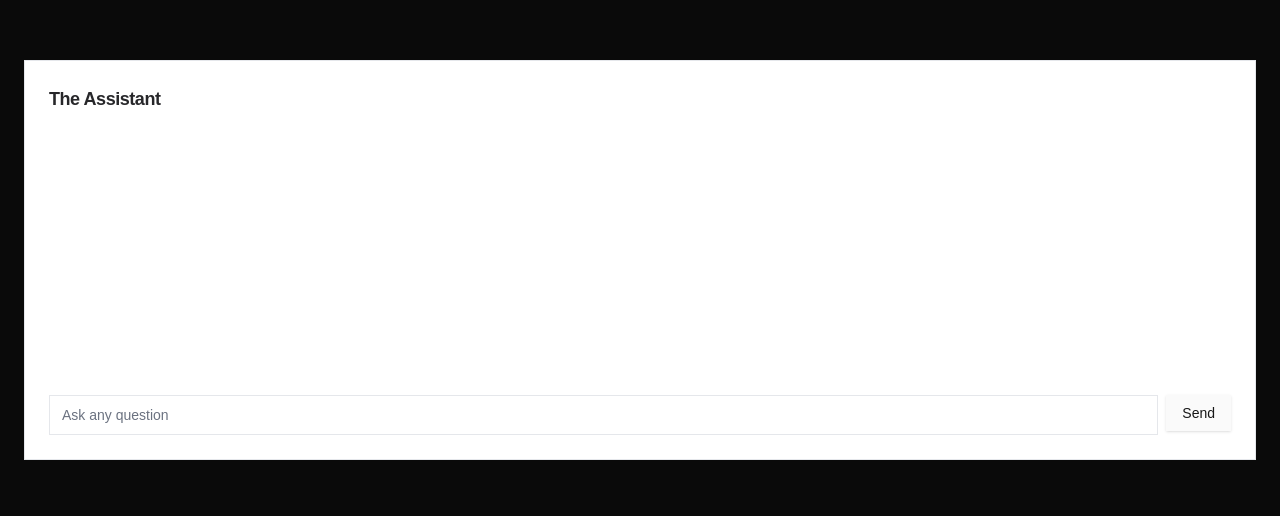
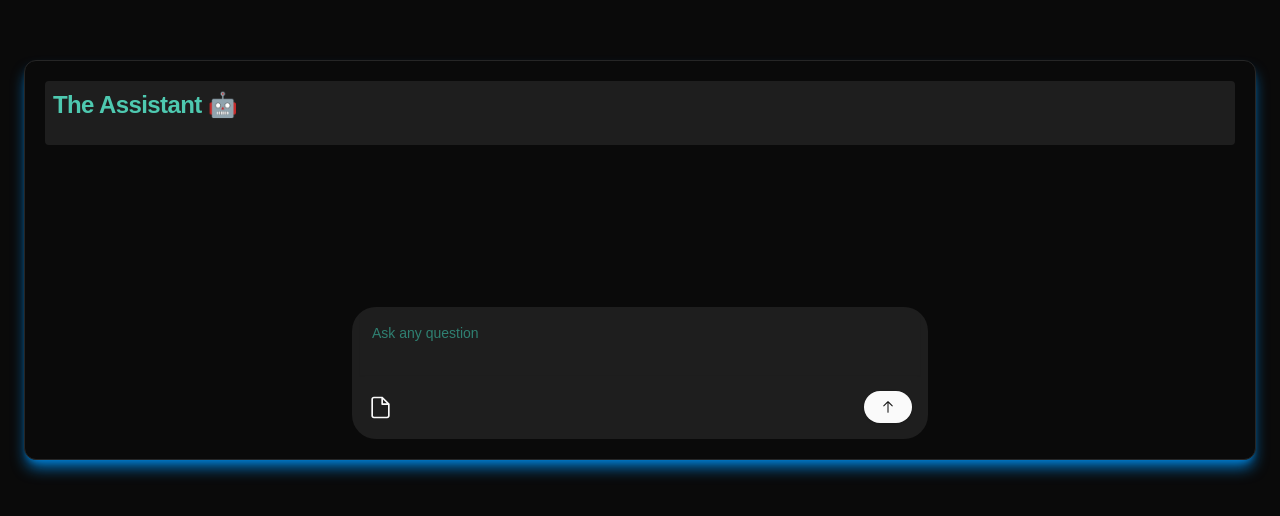
Before and after one commit to Jean-Christoffer/chat, a Next.js app: page / in a window 1280 px wide. Shown: the part 140-656 px from the top of the page. Built offline with nearby package versions, Linux system fonts and the light colour scheme.

Commit message:
feat: better ux, start on fileupload

```diff
--- a/src/app/page.tsx
+++ b/src/app/page.tsx
@@ -4,7 +4,9 @@ import { useChat } from "@ai-sdk/react";
 import { Chat as ChatMessage } from "../components/Chat";
 import { Button } from "@/components/ui/button";
 import { useEffect, useRef } from "react";
-
+import FileUpload from "@/components/FileUpload";
+import { Textarea } from "@/components/ui/textarea";
+import Arrow from "@/components/Arrow";
 export default function Chat() {
   const { messages, input, handleInputChange, handleSubmit, error } = useChat({
     maxSteps: 10,
@@ -16,16 +18,16 @@ export default function Chat() {
   }, [messages]);
 
   return (
-    <div className="p-6 h-screen flex flex-col justify-center items-center">
+    <main className="p-6 h-screen flex flex-col justify-center items-center">
       <div
         id="chat-container"
-        className="flex flex-col bg-white p-6 rounded-lg border border-[#e5e7eb] min-h-[50vh]  max-w-7xl w-full"
+        className="flex flex-col p-5 rounded-xl border  min-h-[50vh]  max-w-7xl w-full shadow-lg shadow-[#007acc] bg-[#0A0A0A]"
       >
-        <div className="flex flex-col space-y-1.5 pb-6 ">
-          <h2 className="font-semibold text-lg tracking-tight text-zinc-800">
-            The Assistant
-          </h2>
-        </div>
+        <header className="flex flex-col space-y-1.5 pb-6 bg-[#1e1e1e] p-2 rounded ">
+          <h1 className="font-bold text-2xl  tracking-tight text-[#4EC9B0]">
+            The Assistant 🤖
+          </h1>
+        </header>
         <div className="overflow-y-auto">
           <div
             className="pr-4 overflow-y-auto"
@@ -58,23 +60,37 @@ export default function Chat() {
           </div>
         </div>
         {error && (
-          <div className="text-red-500 text-sm mt-2">{error?.message}</div>
+          <div className="text-red  -500 text-sm mt-2">{error?.message}</div>
         )}
-        <div className="flex min-w-full pt-5 mt-auto">
+
+        <div className="flex   max-w-xl  mx-auto mt-auto rounded-3xl w-full bg-[#1e1e1e] p-2">
           <form
             onSubmit={handleSubmit}
-            className="flex w-full justify-center space-x-2"
+            className="flex flex-col items-center gap-2 justify-center  w-full"
           >
-            <input
-              className="flex w-full h-10 rounded-md border border-[#e5e7eb] px-3 py-2 text-sm placeholder-[#6b7280] focus:outline-none focus:ring-2 focus:ring-[#9ca3af] disabled:cursor-not-allowed disabled:opacity-50 text-[#030712] focus-visible:ring-offset-2"
+            <Textarea
+              className="resize-none border-none text-[#4EC9B0] placeholder-[#2F8072] "
+              rows={2}
               placeholder="Ask any question"
               value={input}
+              onKeyDown={(e) => {
+                if (e.key === "Enter" && !e.shiftKey) {
+                  e.preventDefault();
+                  handleSubmit();
+                }
+              }}
               onChange={handleInputChange}
             />
-            <Button onClick={handleSubmit}>Send</Button>
+            <div className="flex items-center justify-between w-full p-2">
+              <FileUpload />
+
+              <Button onClick={handleSubmit} className=" h-full rounded-full">
+                <Arrow />
+              </Button>
+            </div>
           </form>
         </div>
       </div>
-    </div>
+    </main>
   );
 }
--- /dev/null
+++ b/src/components/Arrow.tsx
@@ -0,0 +1,18 @@
+export default function Arrow() {
+  return (
+    <svg
+      width="15"
+      height="15"
+      viewBox="0 0 15 15"
+      fill="none"
+      xmlns="http://www.w3.org/2000/svg"
+    >
+      <path
+        d="M7.14645 2.14645C7.34171 1.95118 7.65829 1.95118 7.85355 2.14645L11.8536 6.14645C12.0488 6.34171 12.0488 6.65829 11.8536 6.85355C11.6583 7.04882 11.3417 7.04882 11.1464 6.85355L8 3.70711L8 12.5C8 12.7761 7.77614 13 7.5 13C7.22386 13 7 12.7761 7 12.5L7 3.70711L3.85355 6.85355C3.65829 7.04882 3.34171 7.04882 3.14645 6.85355C2.95118 6.65829 2.95118 6.34171 3.14645 6.14645L7.14645 2.14645Z"
+        fill="currentColor"
+        fillRule="evenodd"
+        clipRule="evenodd"
+      ></path>
+    </svg>
+  );
+}
--- a/src/components/Chat.tsx
+++ b/src/components/Chat.tsx
@@ -12,11 +12,19 @@ export const Chat = ({
 }) => {
   return (
     <div
-      className="flex gap-3 my-4 text-gray-600 text-sm flex-1"
+      className="flex gap-3 my-4 text-white text-sm flex-1"
       style={{ overflowAnchor: "none" }}
     >
       <div className="leading-relaxed">
-        <span className="block font-bold text-gray-700">{role} </span>
+        <strong>
+          <span
+            className={`${
+              role === "user" ? "text-[#007acc]" : "text-[#DCDCAA]"
+            } block font-bold`}
+          >
+            {role}{" "}
+          </span>
+        </strong>
         {role === "user" ? (
           <span>{message}</span>
         ) : (
--- /dev/null
+++ b/src/components/FileUpload.tsx
@@ -0,0 +1,38 @@
+import { useRef } from "react";
+
+const FileUpload = () => {
+  const fileInputRef = useRef<HTMLInputElement | null>(null);
+
+  const handleClick = () => {
+    fileInputRef.current?.click();
+  };
+
+  return (
+    <div className="flex items-center gap-2">
+      <input
+        type="file"
+        accept=".docx, .csv, .json, .pdf"
+        ref={fileInputRef}
+        className="hidden"
+      />
+      <svg
+        width="25"
+        height="25"
+        viewBox="0 0 15 15"
+        fill="none"
+        xmlns="http://www.w3.org/2000/svg"
+        onClick={handleClick}
+        className="cursor-pointer hover:opacity-80 transition"
+      >
+        <path
+          d="M3.5 2C3.22386 2 3 2.22386 3 2.5V12.5C3 12.7761 3.22386 13 3.5 13H11.5C11.7761 13 12 12.7761 12 12.5V6H8.5C8.22386 6 8 5.77614 8 5.5V2H3.5ZM9 2.70711L11.2929 5H9V2.70711ZM2 2.5C2 1.67157 2.67157 1 3.5 1H8.5C8.63261 1 8.75979 1.05268 8.85355 1.14645L12.8536 5.14645C12.9473 5.24021 13 5.36739 13 5.5V12.5C13 13.3284 12.3284 14 11.5 14H3.5C2.67157 14 2 13.3284 2 12.5V2.5Z"
+          fill="currentColor"
+          fillRule="evenodd"
+          clipRule="evenodd"
+        />
+      </svg>
+    </div>
+  );
+};
+
+export default FileUpload;
--- /dev/null
+++ b/src/components/ui/input.tsx
@@ -0,0 +1,22 @@
+import * as React from "react"
+
+import { cn } from "@/lib/utils"
+
+const Input = React.forwardRef<HTMLInputElement, React.ComponentProps<"input">>(
+  ({ className, type, ...props }, ref) => {
+    return (
+      <input
+        type={type}
+        className={cn(
+          "flex h-9 w-full rounded-md border border-input bg-transparent px-3 py-1 text-base shadow-sm transition-colors file:border-0 file:bg-transparent file:text-sm file:font-medium file:text-foreground placeholder:text-muted-foreground focus-visible:outline-none focus-visible:ring-1 focus-visible:ring-ring disabled:cursor-not-allowed disabled:opacity-50 md:text-sm",
+          className
+        )}
+        ref={ref}
+        {...props}
+      />
+    )
+  }
+)
+Input.displayName = "Input"
+
+export { Input }
--- /dev/null
+++ b/src/components/ui/textarea.tsx
@@ -0,0 +1,22 @@
+import * as React from "react";
+
+import { cn } from "@/lib/utils";
+
+const Textarea = React.forwardRef<
+  HTMLTextAreaElement,
+  React.ComponentProps<"textarea">
+>(({ className, ...props }, ref) => {
+  return (
+    <textarea
+      className={cn(
+        "flex min-h-[60px] w-full rounded-md border border-input bg-transparent px-3 py-2 text-base shadow-sm  focus-visible:outline-none focus-visible:ring-0 focus-visible:ring-ring disabled:cursor-not-allowed disabled:opacity-50 md:text-sm",
+        className
+      )}
+      ref={ref}
+      {...props}
+    />
+  );
+});
+Textarea.displayName = "Textarea";
+
+export { Textarea };
--- a/tailwind.config.ts
+++ b/tailwind.config.ts
@@ -1,4 +1,5 @@
 import type { Config } from "tailwindcss";
+import tailwindcssAnimate from "tailwindcss-animate";
 
 export default {
 	darkMode: ["class"],
@@ -10,53 +11,54 @@ export default {
 	theme: {
 		extend: {
 			colors: {
-  			background: 'hsl(var(--background))',
-  			foreground: 'hsl(var(--foreground))',
+				avocado: "#d923ba",
+				background: "hsl(var(--background))",
+				foreground: "hsl(var(--foreground))",
 				card: {
-  				DEFAULT: 'hsl(var(--card))',
-  				foreground: 'hsl(var(--card-foreground))'
+					DEFAULT: "hsl(var(--card))",
+					foreground: "hsl(var(--card-foreground))",
 				},
 				popover: {
-  				DEFAULT: 'hsl(var(--popover))',
-  				foreground: 'hsl(var(--popover-foreground))'
+					DEFAULT: "hsl(var(--popover))",
+					foreground: "hsl(var(--popover-foreground))",
 				},
 				primary: {
-  				DEFAULT: 'hsl(var(--primary))',
-  				foreground: 'hsl(var(--primary-foreground))'
+					DEFAULT: "hsl(var(--primary))",
+					foreground: "hsl(var(--primary-foreground))",
 				},
 				secondary: {
-  				DEFAULT: 'hsl(var(--secondary))',
-  				foreground: 'hsl(var(--secondary-foreground))'
+					DEFAULT: "hsl(var(--secondary))",
+					foreground: "hsl(var(--secondary-foreground))",
 				},
 				muted: {
-  				DEFAULT: 'hsl(var(--muted))',
-  				foreground: 'hsl(var(--muted-foreground))'
+					DEFAULT: "hsl(var(--muted))",
+					foreground: "hsl(var(--muted-foreground))",
 				},
 				accent: {
-  				DEFAULT: 'hsl(var(--accent))',
-  				foreground: 'hsl(var(--accent-foreground))'
+					DEFAULT: "hsl(var(--accent))",
+					foreground: "hsl(var(--accent-foreground))",
 				},
 				destructive: {
-  				DEFAULT: 'hsl(var(--destructive))',
-  				foreground: 'hsl(var(--destructive-foreground))'
+					DEFAULT: "hsl(var(--destructive))",
+					foreground: "hsl(var(--destructive-foreground))",
 				},
-  			border: 'hsl(var(--border))',
-  			input: 'hsl(var(--input))',
-  			ring: 'hsl(var(--ring))',
+				border: "hsl(var(--border))",
+				input: "hsl(var(--input))",
+				ring: "hsl(var(--ring))",
 				chart: {
-  				'1': 'hsl(var(--chart-1))',
-  				'2': 'hsl(var(--chart-2))',
-  				'3': 'hsl(var(--chart-3))',
-  				'4': 'hsl(var(--chart-4))',
-  				'5': 'hsl(var(--chart-5))'
-  			}
+					"1": "hsl(var(--chart-1))",
+					"2": "hsl(var(--chart-2))",
+					"3": "hsl(var(--chart-3))",
+					"4": "hsl(var(--chart-4))",
+					"5": "hsl(var(--chart-5))",
+				},
 			},
 			borderRadius: {
-  			lg: 'var(--radius)',
-  			md: 'calc(var(--radius) - 2px)',
-  			sm: 'calc(var(--radius) - 4px)'
-  		}
-  	}
+				lg: "var(--radius)",
+				md: "calc(var(--radius) - 2px)",
+				sm: "calc(var(--radius) - 4px)",
 			},
-  plugins: [require("tailwindcss-animate")],
+		},
+	},
+	plugins: [tailwindcssAnimate],
 } satisfies Config;
```
Lines whose indentation alone changed are shown as unchanged.
